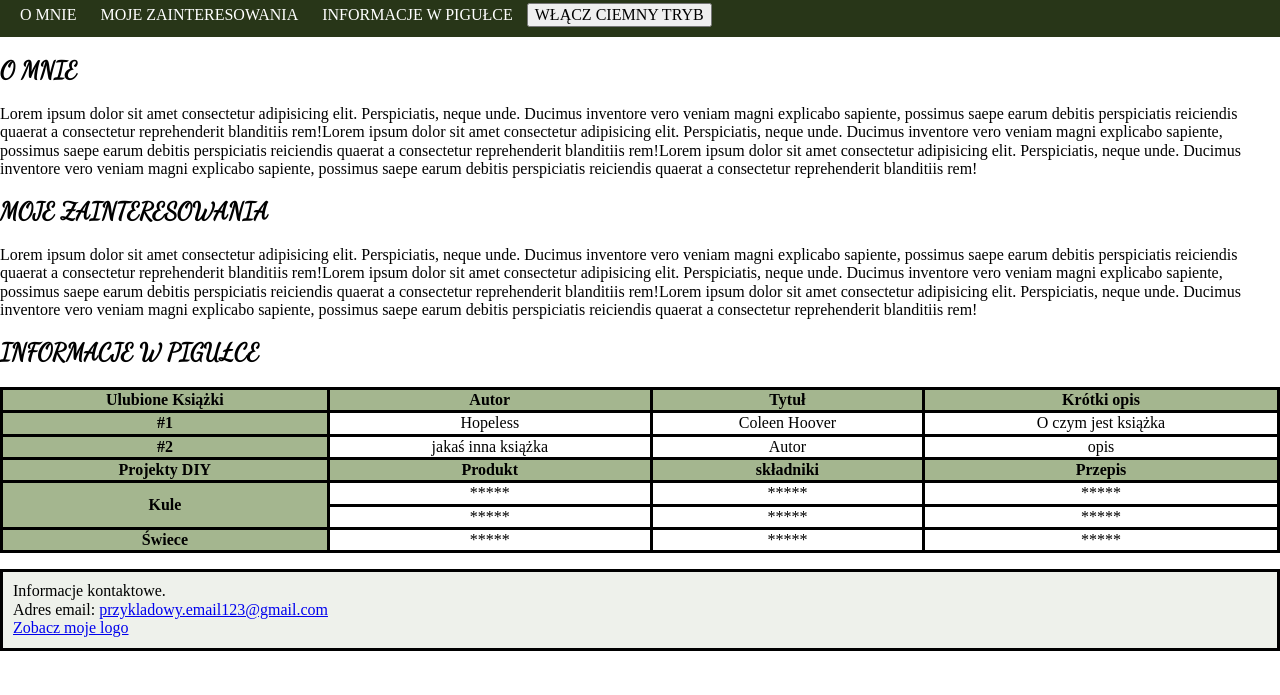
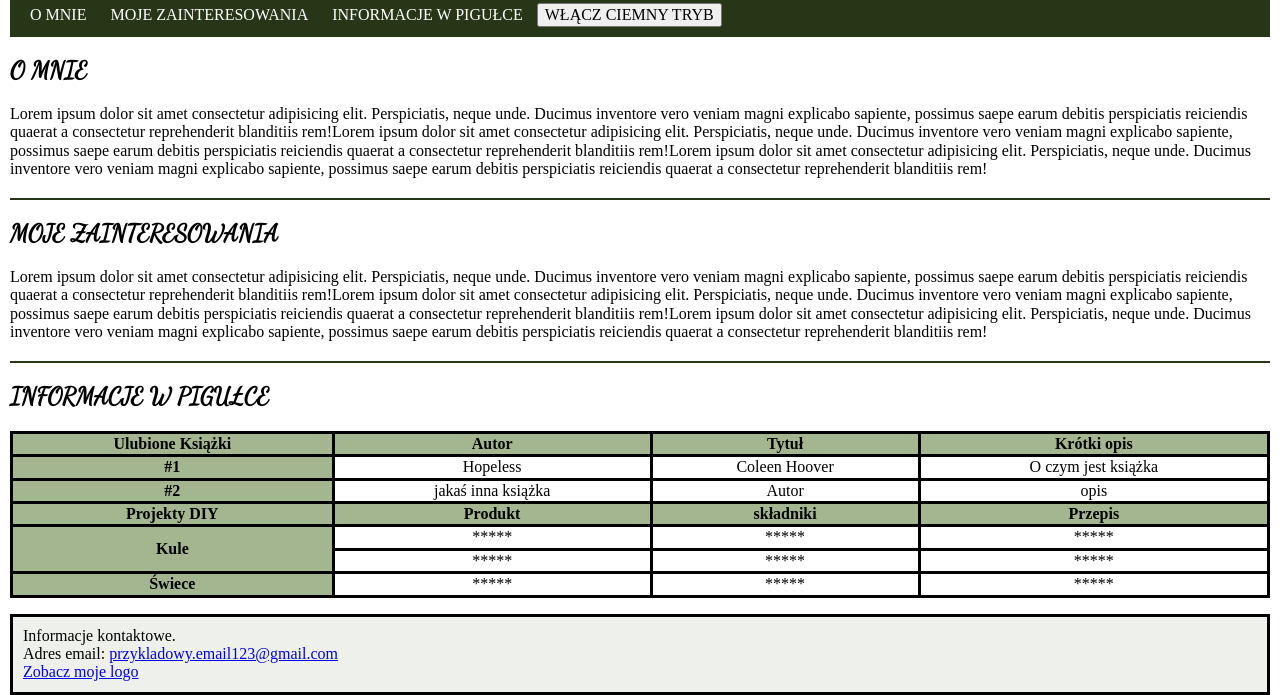
Before and after one commit to NikolaKalinowska/Homepage, a plain HTML site: page index.html in a window 1280 px wide. Shown: the part 162-857 px from the top of the page. Before the commit the page ends 813 px from the top, so only its background shows below. Drawn offline with Linux system fonts and the light colour scheme; a web font is replaced by a local one.

Commit message:
Added lines to article

```diff
--- a/css/article.css
+++ b/css/article.css
@@ -24,3 +24,8 @@
     border-color:black;
     text-align: center;
 }
+
+.hr {
+    border: 1px solid #283618;
+    margin: 20px 0;
+}
--- a/css/style.css
+++ b/css/style.css
@@ -1,5 +1,7 @@
 .background {
     background-color; #faf9f9;
+    margin-left: 10px;
+    margin-right: 10px;
 }
 
 .dark {
--- a/index.html
+++ b/index.html
@@ -10,7 +10,8 @@
         rel="stylesheet">
     <meta property="og:image" content="images/share.png">
     <script defer src="JS/script.js"></script>
-    <link rel="stylesheet" href="css/style.css"></link>
+    <link rel="stylesheet" href="css/style.css">
+    </link>
     <link rel="stylesheet" href="css/normalize.css">
     <link rel="stylesheet" href="css/nav.css">
     <link rel="stylesheet" href="css/article.css">
@@ -50,7 +51,7 @@
                     magni explicabo sapiente, possimus saepe earum debitis perspiciatis reiciendis quaerat a consectetur
                     reprehenderit blanditiis rem!</p>
             </section>
-
+            <hr class="hr">
             <section id="section2">
                 <h2 class="section_title">MOJE ZAINTERESOWANIA</h2>
                 <p>Lorem ipsum dolor sit amet consectetur adipisicing elit. Perspiciatis, neque unde. Ducimus inventore
@@ -62,7 +63,7 @@
                     magni explicabo sapiente, possimus saepe earum debitis perspiciatis reiciendis quaerat a consectetur
                     reprehenderit blanditiis rem!</p>
             </section>
-
+            <hr class="hr">
             <section id="section3">
                 <h2 class="section_title">INFORMACJE W PIGUŁCE</h2>
                 <p>
```
